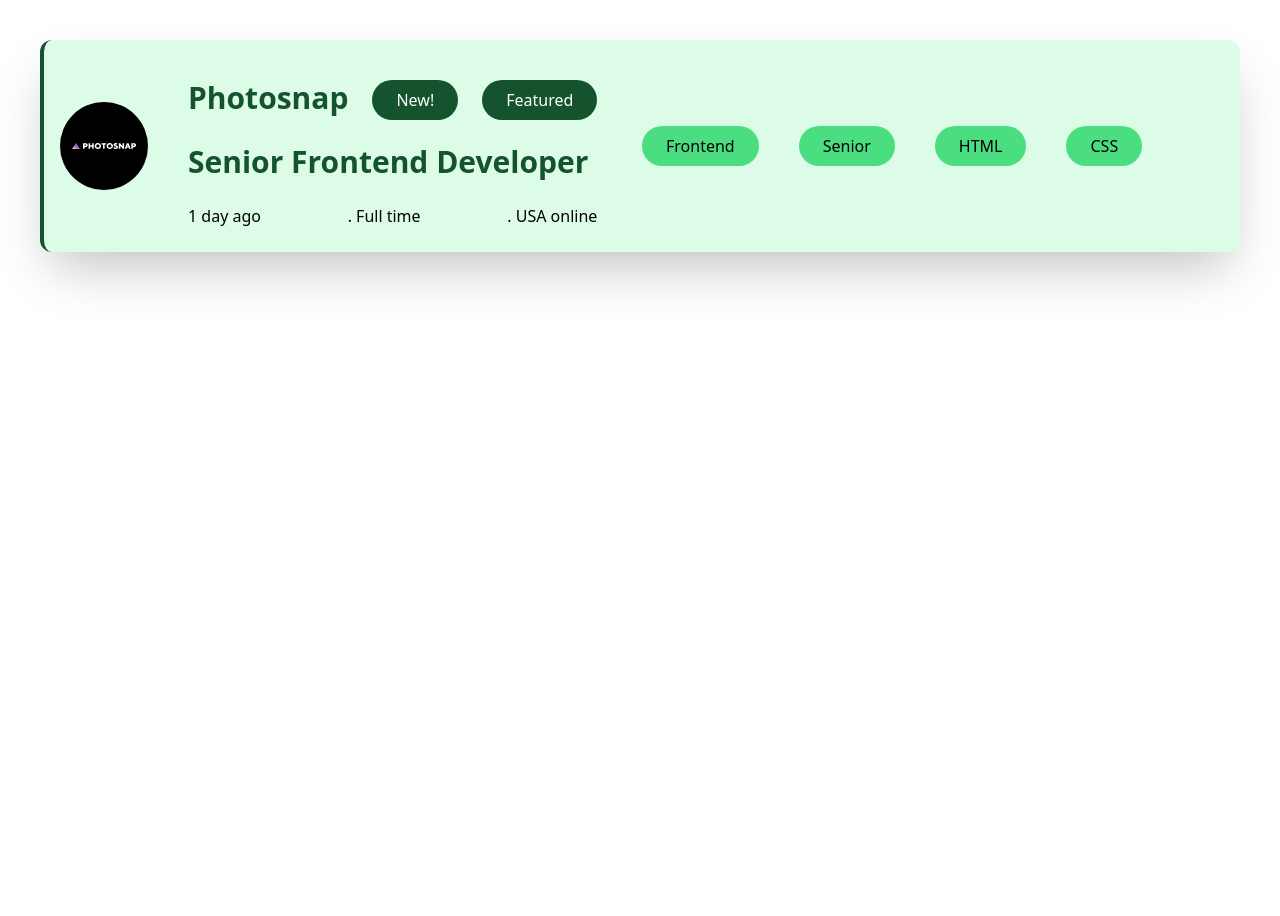
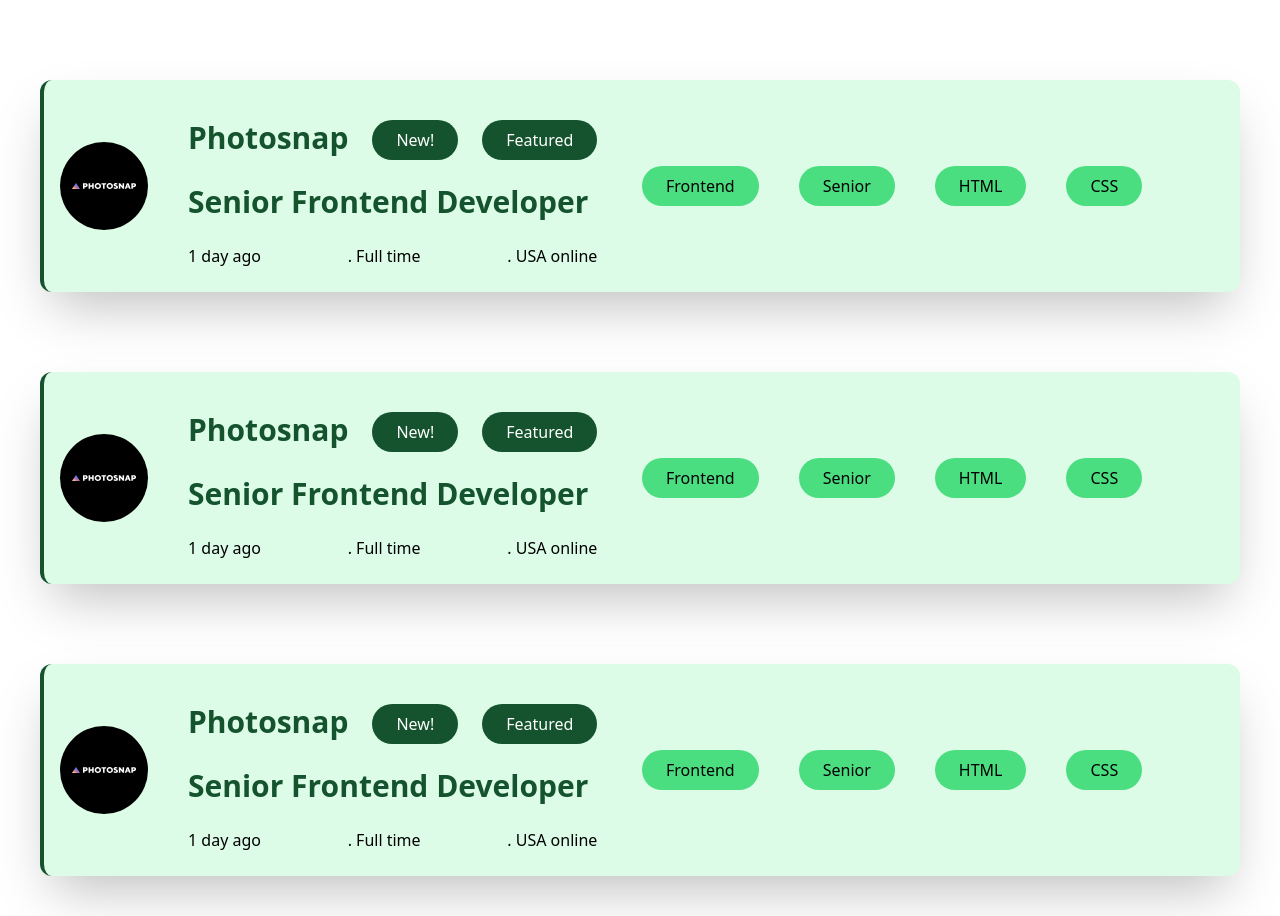
Before and after one commit to masud-rana9/tailwindCard2, a plain HTML site: page index.html in a window 1280 px wide. Before the commit the page ends 800 px from the top, so only its background shows below. Drawn offline with nearby package versions, Linux system fonts and the light colour scheme.

Commit message:
added 2 card unbder the first card and added margin top-10

```diff
--- a/index.html
+++ b/index.html
@@ -8,7 +8,116 @@
   <body>
     <div class="container mx-auto p-10 flex flex-col gap-10">
       <div
-        class="relative md:static flex flex-col md:flex-row justify-between items-center bg-green-100 px-4 rounded-xl shadow-2xl border-l-4 border-l-green-900"
+        class="relative md:static mt-10 flex flex-col md:flex-row justify-between items-center bg-green-100 px-4 rounded-xl shadow-2xl border-l-4 border-l-green-900"
+      >
+        <!-- 1st div -->
+        <div
+          class="w-full flex gap-10 items-center py-6 border-b-2 border-gray-300 md:border-none"
+        >
+          <div class="absolute md:static -top-10 left-10">
+            <img src="./photosnap.svg" alt="" />
+          </div>
+          <div class="flex flex-col gap-6 pt-4">
+            <div class="flex justify-between gap-6">
+              <p class="text-3xl font-bold text-green-900">Photosnap</p>
+              <button class="bg-green-900 rounded-full px-6 py-2 text-white">
+                New!
+              </button>
+              <button class="bg-green-900 rounded-full px-6 py-2 text-white">
+                Featured
+              </button>
+            </div>
+            <h1 class="text-3xl font-bold text-green-900">
+              Senior Frontend Developer
+            </h1>
+            <div class="flex justify-between gap-6">
+              <div>1 day ago</div>
+              <div>. Full time</div>
+              <div>. USA online</div>
+            </div>
+          </div>
+        </div>
+        <!-- 2nd div -->
+        <div class="w-full flex flex-wrap gap-10 pt-4 md:pt-0">
+          <div
+            class="bg-green-400 rounded-full px-6 py-2 cursor-pointer hover:text-white hover:bg-green-900"
+          >
+            Frontend
+          </div>
+          <div
+            class="bg-green-400 rounded-full px-6 py-2 cursor-pointer hover:text-white hover:bg-green-900"
+          >
+            Senior
+          </div>
+          <div
+            class="bg-green-400 rounded-full px-6 py-2 cursor-pointer hover:text-white hover:bg-green-900"
+          >
+            HTML
+          </div>
+          <div
+            class="bg-green-400 rounded-full px-6 py-2 cursor-pointer hover:text-white hover:bg-green-900"
+          >
+            CSS
+          </div>
+        </div>
+      </div>
+      <div
+        class="relative md:static mt-10 flex flex-col md:flex-row justify-between items-center bg-green-100 px-4 rounded-xl shadow-2xl border-l-4 border-l-green-900"
+      >
+        <!-- 1st div -->
+        <div
+          class="w-full flex gap-10 items-center py-6 border-b-2 border-gray-300 md:border-none"
+        >
+          <div class="absolute md:static -top-10 left-10">
+            <img src="./photosnap.svg" alt="" />
+          </div>
+          <div class="flex flex-col gap-6 pt-4">
+            <div class="flex justify-between gap-6">
+              <p class="text-3xl font-bold text-green-900">Photosnap</p>
+              <button class="bg-green-900 rounded-full px-6 py-2 text-white">
+                New!
+              </button>
+              <button class="bg-green-900 rounded-full px-6 py-2 text-white">
+                Featured
+              </button>
+            </div>
+            <h1 class="text-3xl font-bold text-green-900">
+              Senior Frontend Developer
+            </h1>
+            <div class="flex justify-between gap-6">
+              <div>1 day ago</div>
+              <div>. Full time</div>
+              <div>. USA online</div>
+            </div>
+          </div>
+        </div>
+        <!-- 2nd div -->
+        <div class="w-full flex flex-wrap gap-10 pt-4 md:pt-0">
+          <div
+            class="bg-green-400 rounded-full px-6 py-2 cursor-pointer hover:text-white hover:bg-green-900"
+          >
+            Frontend
+          </div>
+          <div
+            class="bg-green-400 rounded-full px-6 py-2 cursor-pointer hover:text-white hover:bg-green-900"
+          >
+            Senior
+          </div>
+          <div
+            class="bg-green-400 rounded-full px-6 py-2 cursor-pointer hover:text-white hover:bg-green-900"
+          >
+            HTML
+          </div>
+          <div
+            class="bg-green-400 rounded-full px-6 py-2 cursor-pointer hover:text-white hover:bg-green-900"
+          >
+            CSS
+          </div>
+        </div>
+      </div>
+
+      <div
+        class="relative md:static mt-10 flex flex-col md:flex-row justify-between items-center bg-green-100 px-4 rounded-xl shadow-2xl border-l-4 border-l-green-900"
       >
         <!-- 1st div -->
         <div
```
